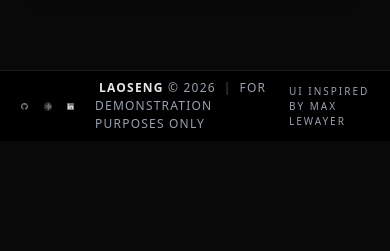
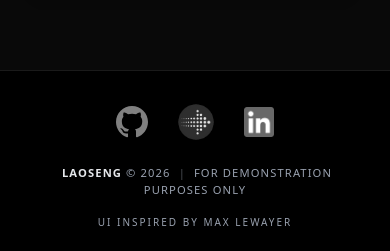
Before and after one commit to LaoSeng99/anime-search-app, a React (Vite) app: page /home in a window 390 px wide. Shown: the part 3285-3536 px from the top of the page. Before the commit the page ends 3426 px from the top, so only its background shows below. Built offline with nearby package versions, Linux system fonts and the light colour scheme; no server answers.

Commit message:
enhance: footer mobile responsive

```diff
--- a/src/components/layout/footer/Footer.tsx
+++ b/src/components/layout/footer/Footer.tsx
@@ -7,7 +7,7 @@ const Footer = () => {
       src: '/github.svg',
       alt: 'github',
       shadowColor: 'group-hover:drop-shadow-[0_6px_10px_rgba(255,255,255,0.8)]',
-      className: 'w-8 invert-[0.5] group-hover:invert-100',
+      className: 'w-8 invert-[0.5] group-hover:invert-100 shrink-0',
     },
     {
       href: 'https://my.jobstreet.com/profiles/sen-hong-WzBNfx9w2p',
@@ -15,21 +15,21 @@ const Footer = () => {
       alt: 'jobstreet',
       shadowColor: 'group-hover:drop-shadow-[0_6px_10px_rgba(238,30,45,0.7)]',
       className:
-        'w-11 grayscale opacity-90 group-hover:grayscale-0 group-hover:opacity-100',
+        'w-11 grayscale opacity-90 group-hover:grayscale-0 group-hover:opacity-100 shrink-0',
     },
     {
       href: 'https://www.linkedin.com/in/ong-sen-hong-a36850139/',
       src: '/linkedin.png',
       alt: 'linkedin',
       shadowColor: 'group-hover:drop-shadow-[0_6px_10px_rgba(10,102,194,0.7)]',
-      className: 'w-7.5 grayscale group-hover:grayscale-0',
+      className: 'w-7.5 grayscale group-hover:grayscale-0 shrink-0',
     },
   ];
 
   return (
-    <footer className="width-full flex justify-center items-center  gap-4 px-4 py-2 bg-black border-t border-white/10">
+    <footer className="w-full flex flex-col md:flex-row justify-center items-center gap-4 md:gap-8 px-4 py-6 md:py-4 bg-black border-t border-white/10 text-center">
       {/* External Links Section */}
-      <div className="flex items-center justify-between gap-[0.3rem]">
+      <div className="flex items-center justify-center gap-4">
         {socialLinks.map((item, index) => (
           <SocialLink
             key={index}
@@ -40,17 +40,15 @@ const Footer = () => {
             className={item.className}></SocialLink>
         ))}
       </div>
-
       {/* Copyright Section */}
       <p
-        className="font-sans text-[0.75rem] md:text-[0.85rem] text-gray-400 tracking-widest uppercase transition-all duration-700
-                cursor-default hover:text-gray-50 hover:-translate-y-0.5">
+        className="font-sans text-[0.7rem] md:text-[0.85rem] text-gray-400 tracking-widest uppercase transition-all duration-700
+                    cursor-default hover:text-gray-50 hover:-translate-y-0.5 max-w-70 md:max-w-none">
         <span className="font-bold ml-1 text-gray-200">LAOSENG</span> ©{' '}
         <span className="tabular-nums">{new Date().getFullYear()}</span>
         <span className="mx-2 opacity-50">|</span>
         FOR DEMONSTRATION PURPOSES ONLY
       </p>
-
       {/* UI Credit */}
       <p className="text-[10px] text-gray-400 tracking-[0.2em] uppercase transition-all duration-300">
         UI Inspired by{' '}
```
